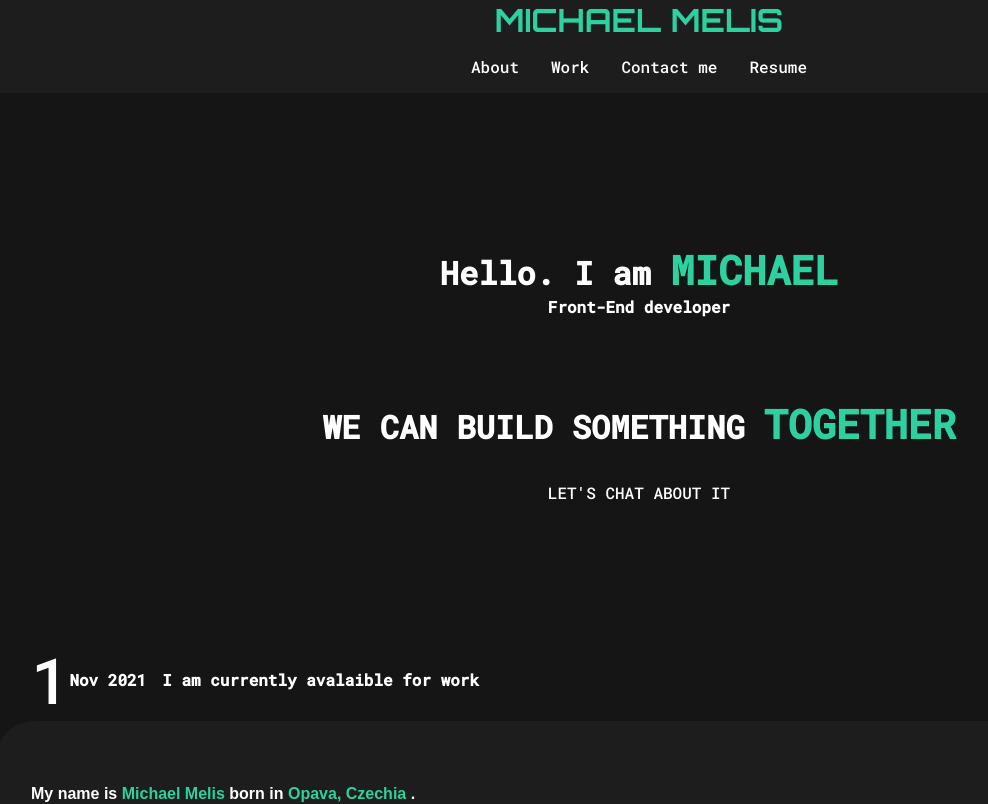
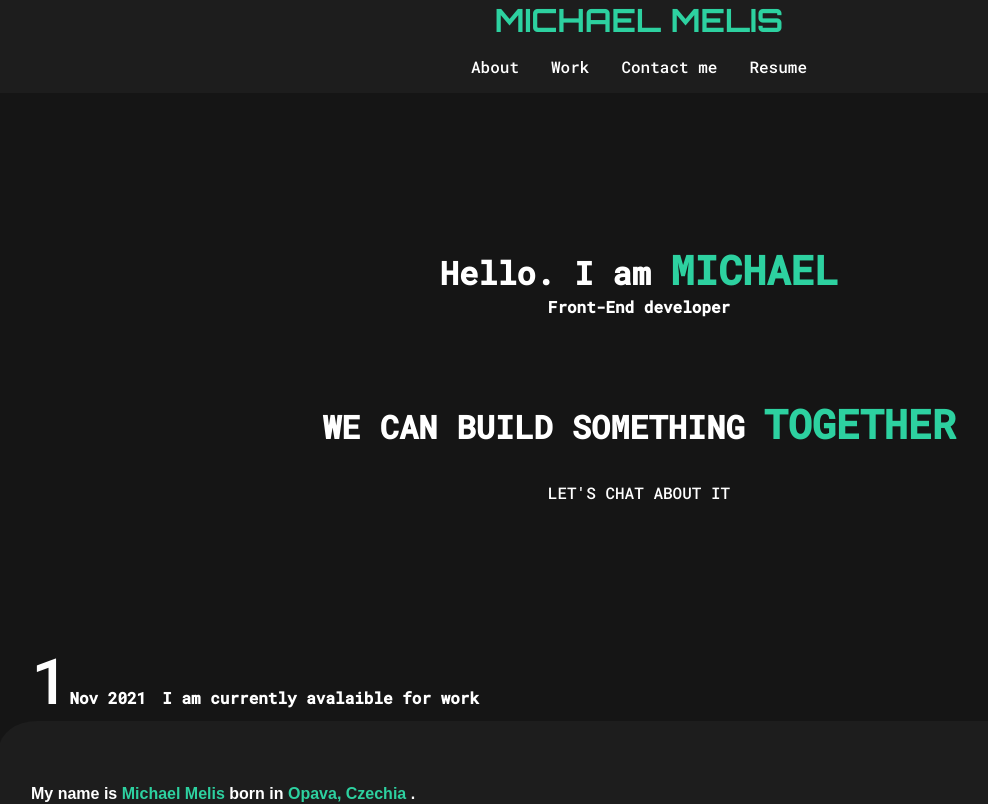
Before and after one commit to Michael-Melis/Michael-portfolio, a React (Create React App) app: page / in a window 1280 px wide. Shown: the top 804 px of the page, without its empty margins (1-989 px from the left). Built offline with nearby package versions, Linux system fonts and the light colour scheme.

Commit message:
styling desktiop

```diff
--- a/src/components/Calendar.js
+++ b/src/components/Calendar.js
@@ -30,7 +30,8 @@ const Calendar = () => {
 };
 const CalendarDiv = styled.div`
   display: flex;
-  align-items: center;
+  flex-direction: row;
+  align-items: baseline;
 
   h3 {
     font-size: 2rem;
--- a/src/pages/Landing.js
+++ b/src/pages/Landing.js
@@ -40,10 +40,11 @@ const Hello = styled.div`
   display: flex;
   flex-direction: column;
   justify-content: space-between;
-  margin: 2rem 10em 0rem 10rem;
+  align-items: center;
   font-family: "Roboto Mono", monospace, sans-serif;
   font-size: 2rem;
-  margin-bottom: 10rem;
+  margin-top: 10rem;
+  margin-bottom: 5rem;
   h2 {
     font-size: 3rem;
     span {
@@ -82,6 +83,8 @@ const Hello = styled.div`
 
 const StyledCalendar = styled.div`
   padding: 0rem 0rem 5rem 10rem;
+  display: flex;
+  align-items: center;
   @media (max-width: 1300px) {
     padding: 0rem 2rem 0rem 2rem;
   }
--- a/src/pages/Work.js
+++ b/src/pages/Work.js
@@ -26,9 +26,10 @@ const StyledWork = styled.div`
   display: flex;
   color: #fff;
   flex-direction: column;
-
   min-height: 90vh;
   margin: 4rem 10rem 4rem 10rem;
+  h1 {
+  }
   @media (max-width: 1300px) {
     margin: 1rem 0rem;
     min-height: 50vh;
```
